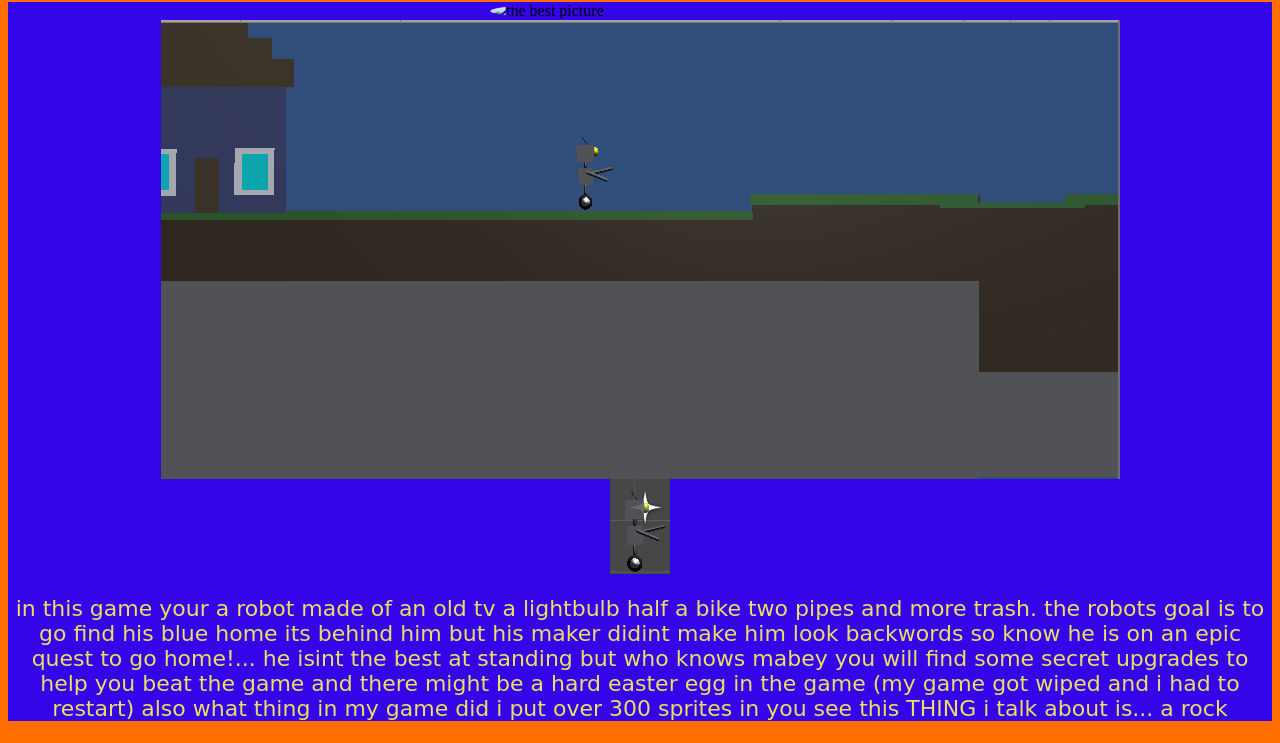
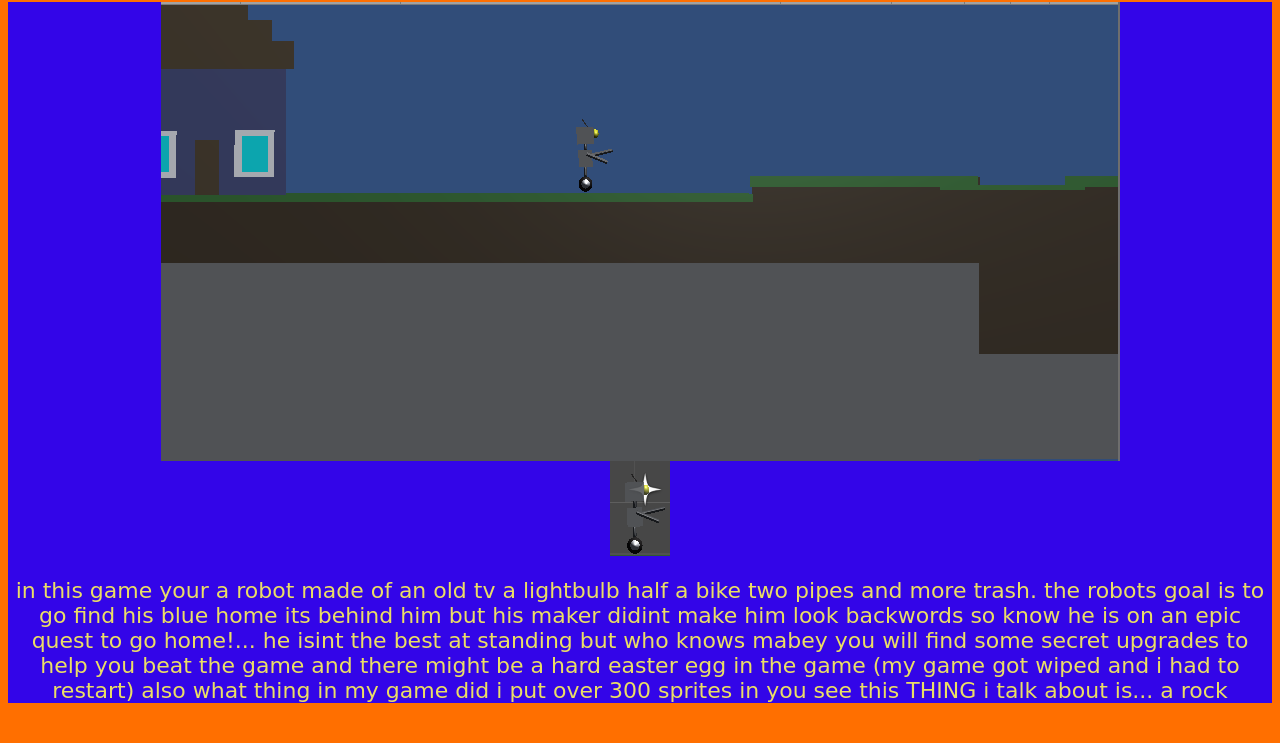
Before and after one commit to Inmate6/compcamps2019, a plain HTML site: page projects.html in a window 1280 px wide. Shown: the part 253-996 px from the top of the page. Drawn offline with Linux system fonts and the light colour scheme; a web font is replaced by a local one.

Commit message:
Removed image tag

```diff
--- a/projects.html
+++ b/projects.html
@@ -16,7 +16,6 @@
 </ul>
 </div>
 <div class="body">
-<img class ="img" src="SavedImages/rcaleb.jpg"alt= "the best picture"/>
 <img class="image" src="SavedImages/robot.PNG" alt="robot">
 <img class="image" src="SavedImages/player.PNG" alt="player">
 <p class="paragraph"> in this game your a robot made of an old tv a lightbulb half a bike two pipes and more trash. the robots goal is to go find his blue home its behind him but his maker didint make him look backwords so know he is  on an epic quest to go home!... he isint the best at standing but who knows mabey you will find some secret upgrades to help you beat the game and there might be a hard easter egg in the game (my game got wiped and i had to restart) also what thing in my game did i put over 300 sprites in  you see this THING i talk about is... a rock
```
